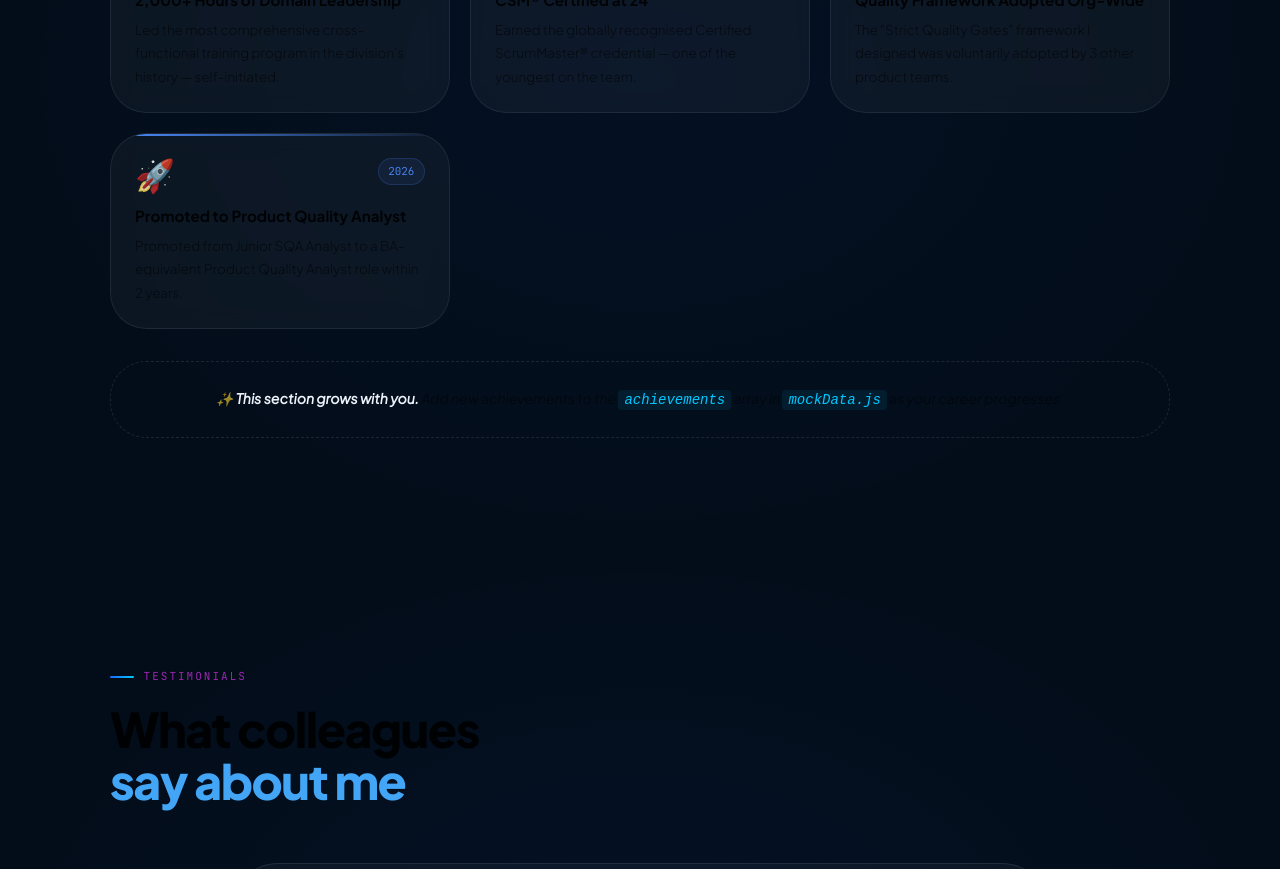
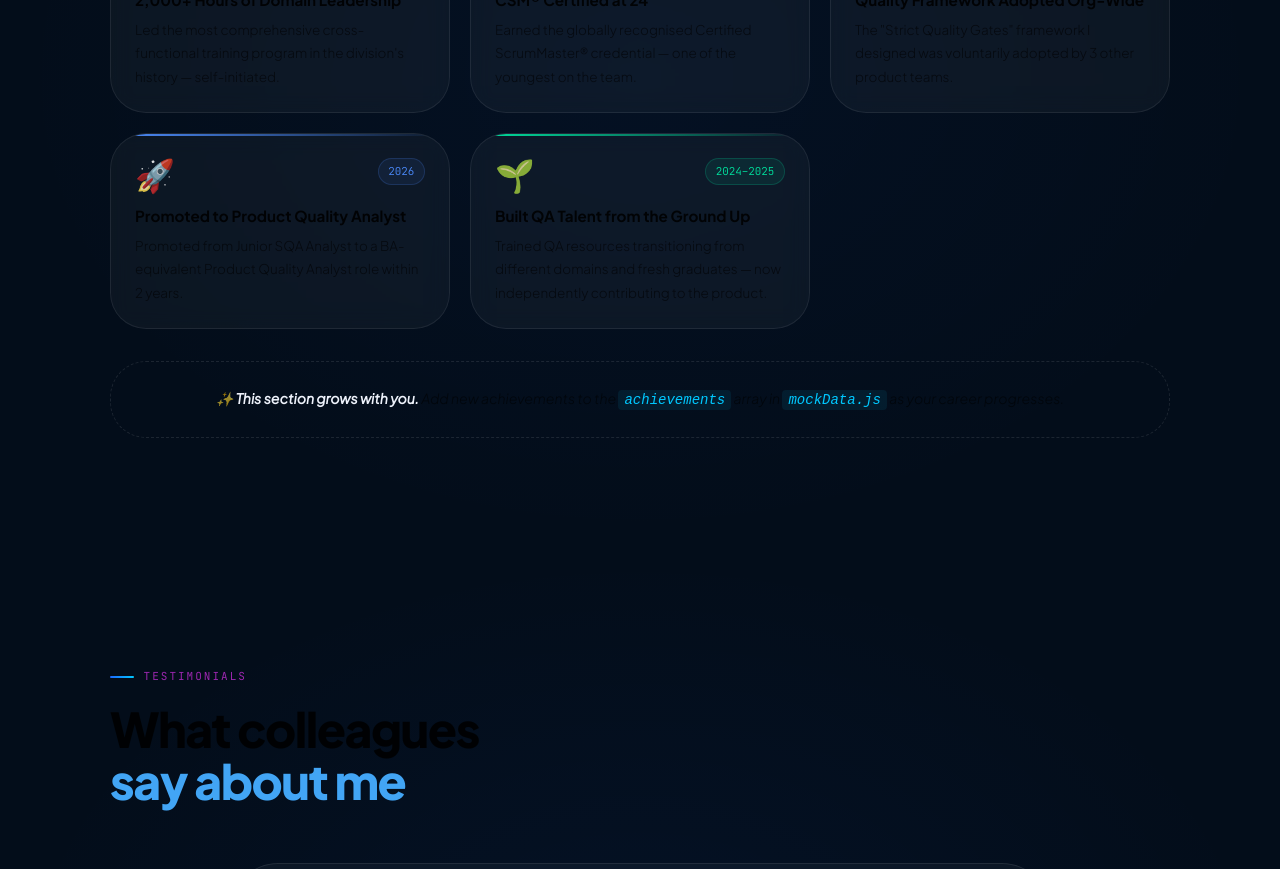
Before and after one commit to shironigun/shironigun.github.io, a React (Vite) app: page / in a window 1280 px wide. Shown: the part 9360-10229 px from the top of the page. Built offline with nearby package versions, Linux system fonts and the light colour scheme.

Commit message:
Add QA mentorship achievement

```diff
--- a/src/data/mockData.js
+++ b/src/data/mockData.js
@@ -1043,6 +1043,15 @@ export const achievements = [
     year: "2026",
     color: "#4d8dff",
   },
+  {
+    id: "qa-mentorship",
+    icon: "🌱",
+    title: "Built QA Talent from the Ground Up",
+    detail:
+      "Trained QA resources transitioning from different domains and fresh graduates — now independently contributing to the product.",
+    year: "2024–2025",
+    color: "#00e5a0",
+  },
 ];
 
 // ─── ARTICLES / BLOG ──────────────────────────────────────────────
```
